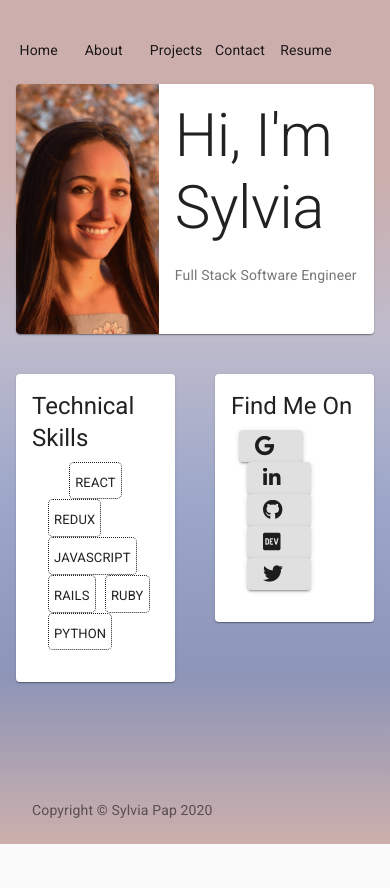
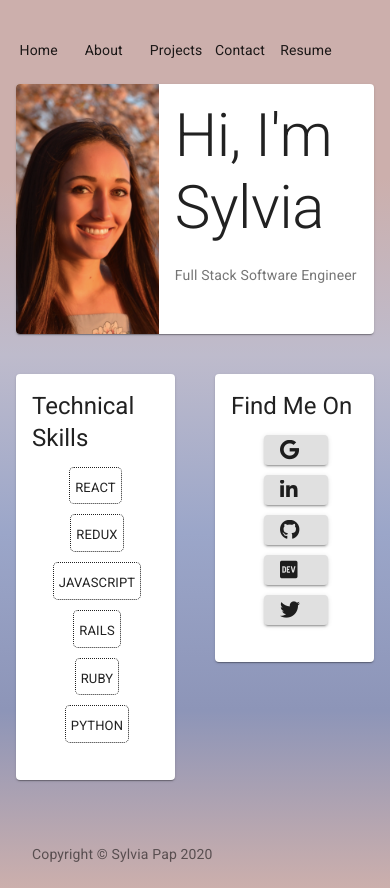
Before and after one commit to sylviapap/personal-site-react, a React (Create React App) app: page / in a window 390 px wide. Before the commit the page ends 844 px from the top, so only its background shows below. Built offline with nearby package versions, Linux system fonts and the light colour scheme.

Commit message:
Align buttons on mobile

```diff
--- a/src/pages/Home.js
+++ b/src/pages/Home.js
@@ -18,7 +18,8 @@ const useStyles = makeStyles({
   paper: {
     display: "flex",
     flexWrap: "wrap",
-    justifyContent: "space-between",
+    justifyContent: "space-around",
+    alignItems: "center"
 
   },
   media: {
@@ -32,7 +33,11 @@ const useStyles = makeStyles({
     borderStyle: "dotted",
     borderRadius: "5px",
     padding: "5px",
-    margin: "auto"
+    margin: "5px"
+  },
+  items: {
+    margin: "5px 5px 5px 8px",
+    padding: "5px"
   }
 });
 
@@ -51,7 +56,6 @@ export default function Home() {
             <CardMedia
               className={classes.media}
               image={profilepic}
-              title="hi"
             />
             <CardContent>
               <Typography gutterBottom variant="h2" component="h2">
@@ -86,7 +90,7 @@ export default function Home() {
             <CardActions className={classes.paper}>
               {contactItems.map(item => <Button
                 variant="contained"
-                className={classes.button}
+                className={classes.items}
                 startIcon={<Icon className={item.icon}/>}
                 href={item.href}
                 key={contactItems.indexOf(item)}
```
